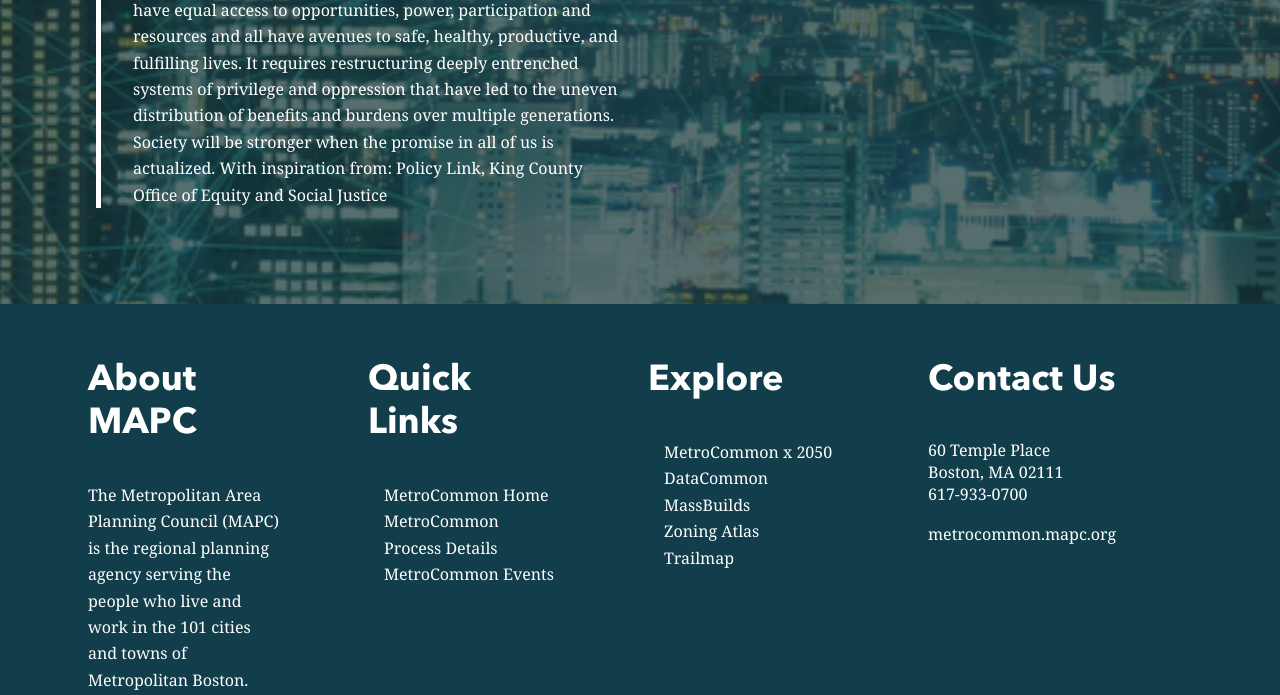
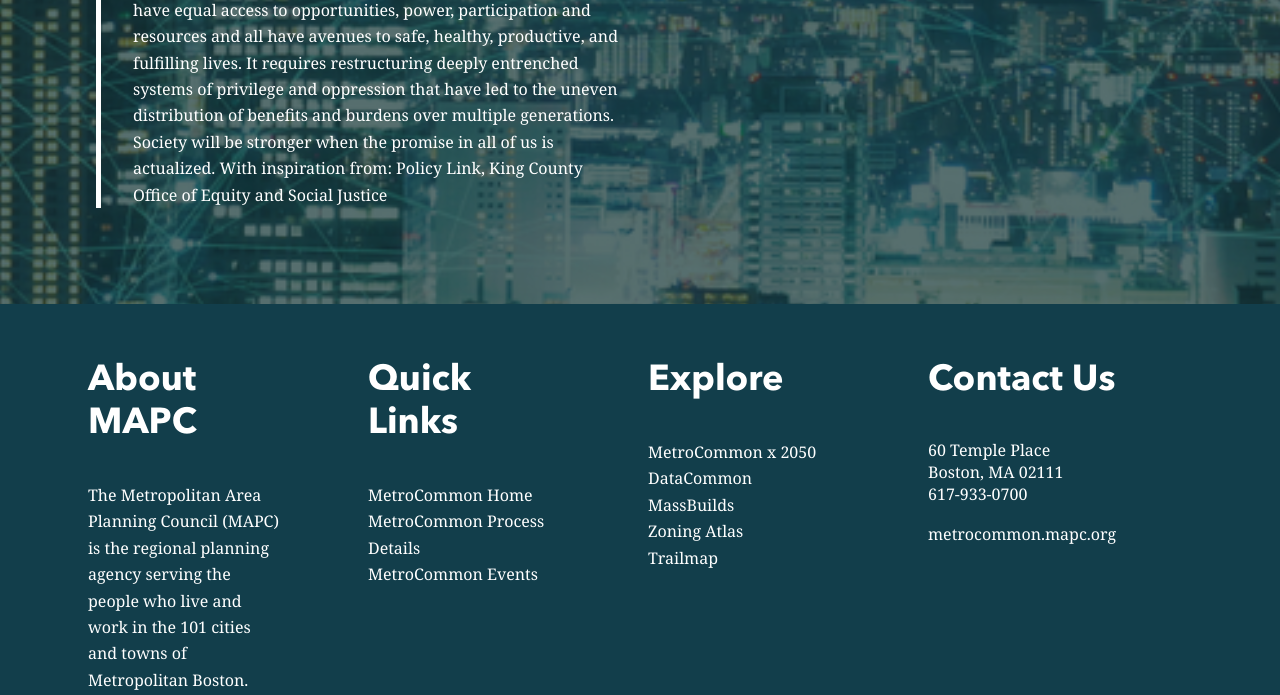
Before and after one commit to MAPC/digital-equity-report, a Gatsby site: page / in a window 1280 px wide. Shown: the part 645-1340 px from the top of the page. Built offline with nearby package versions, Linux system fonts and the light colour scheme; Gatsby itself is replaced by a stand-in of ours.

Commit message:
Fix li padding

```diff
--- a/src/styles/vars.scss
+++ b/src/styles/vars.scss
@@ -121,5 +121,5 @@
   font-family: 'Noto Serif', serif;
   line-height: 1.65;
   list-style: none;
-  padding-left: 1rem;
+  // padding-left: 1rem;
 }
```
